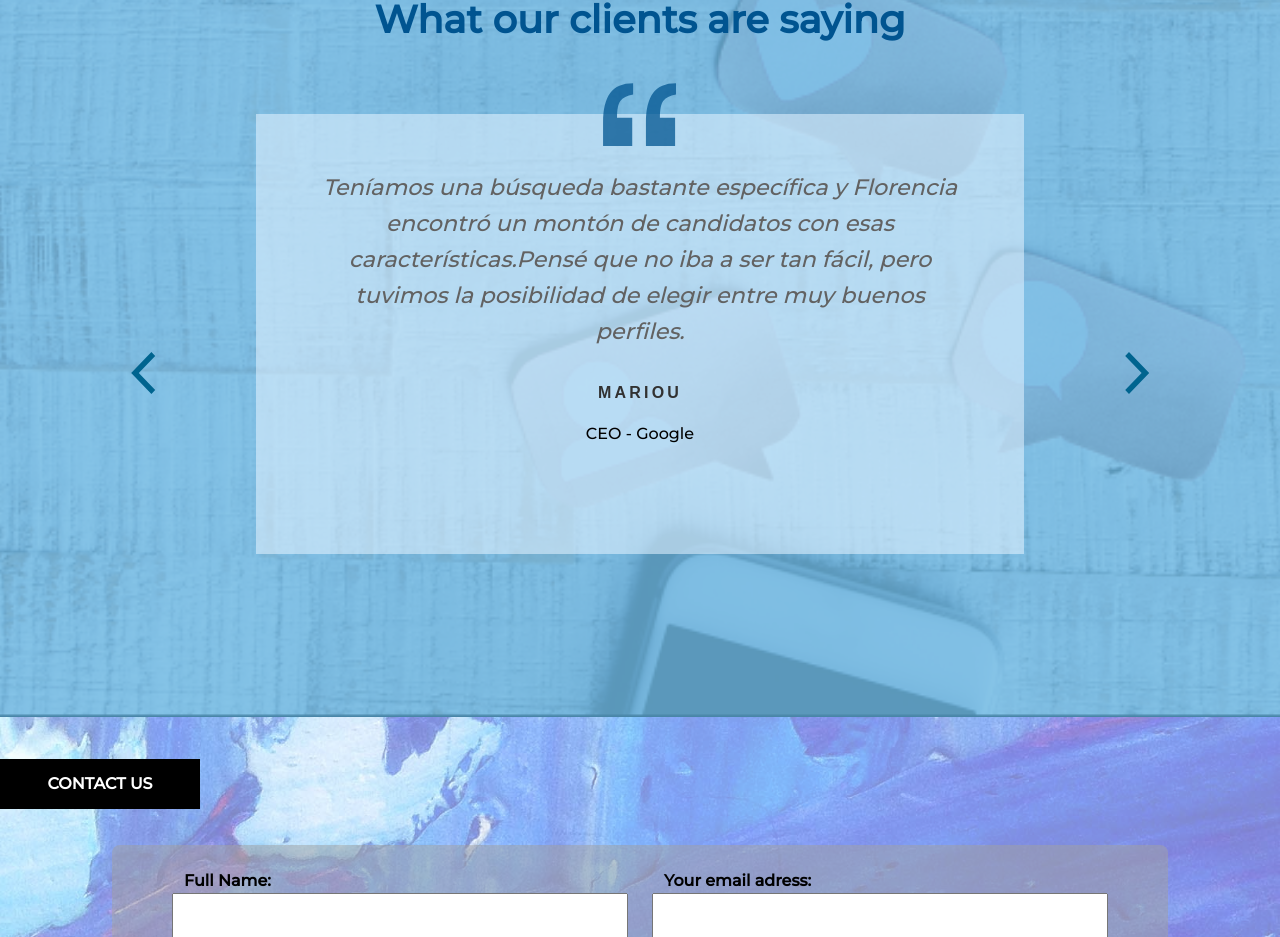
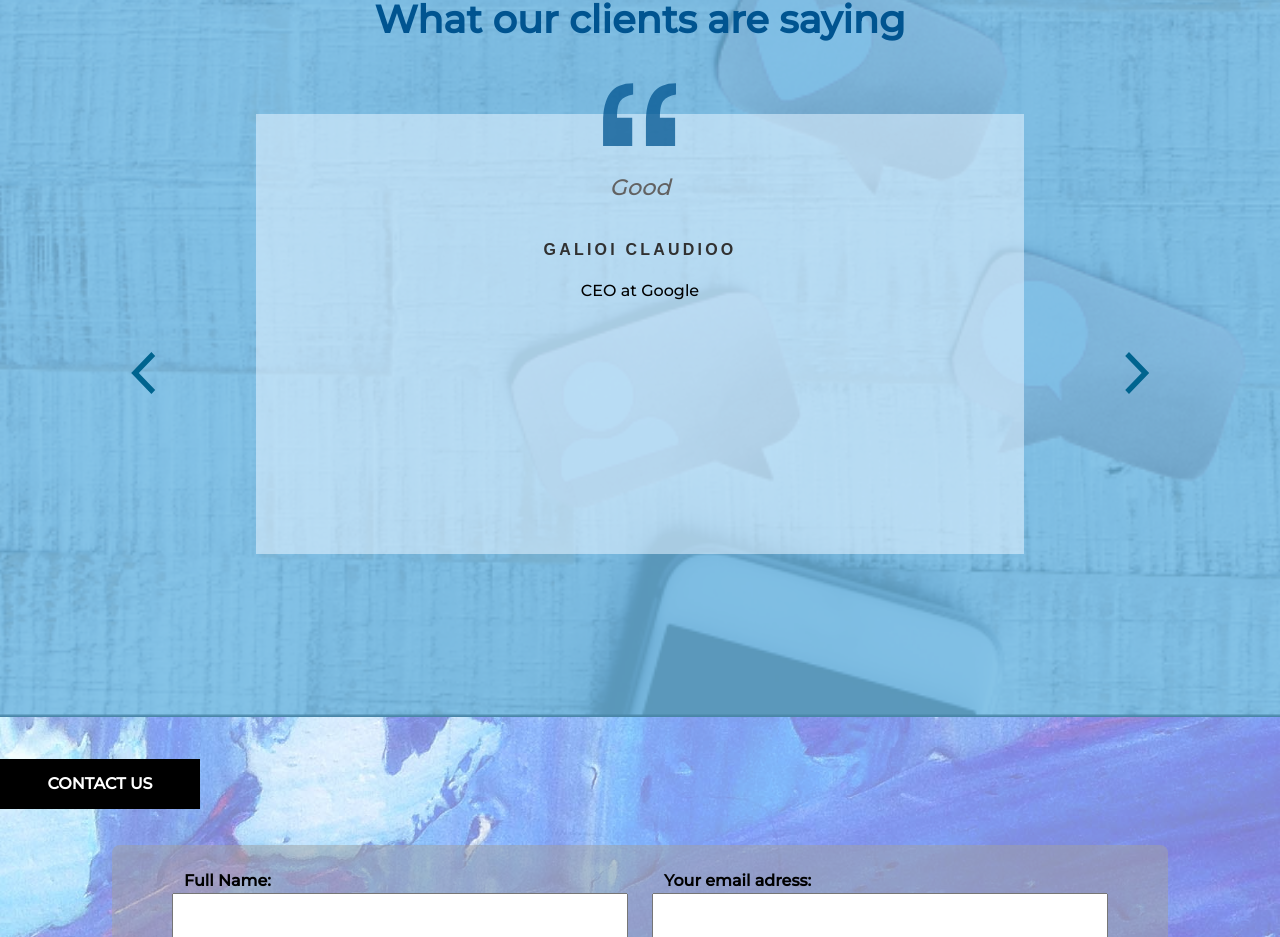
Before and after one commit to hernan-clich/skillwave, a React (Create React App) app: page / in a window 1280 px wide. Shown: the part 3147-4084 px from the top of the page. Built offline with nearby package versions, Linux system fonts and the light colour scheme.

Commit message:
Finished functional carousel, contents pending

```diff
--- a/src/components/Testimonials.jsx
+++ b/src/components/Testimonials.jsx
@@ -1,46 +1,39 @@
-import React, {
-    useState,
-    useRef
-} from 'react';
-import {
-    openQuotes,
-    prevArrow
-} from './Svgs';
-import {
-    testiEng,
-    testiEsp
-} from './Text';
+import React, { useState, useEffect, useRef } from 'react';
+import { openQuotes, prevArrow } from './Svgs';
+import { testiEng, testiEsp } from './Text';
 
 function Testimonials(props) {
     const testiState = props.testiState;
     const testiCard = useRef();
     const clientNameRef = useRef();
-    const [clientName, setclientName] = useState(testiEng[2].clientNameEng);
+    const { testiContEng, clientNameEng, jobTitleEng } = testiEng;
+    const { testiContEsp, clientNameEsp, jobTitleEsp } = testiEsp;
+    const [testiCont, setTestiCont] = useState(testiContEng[2]);
+    const [clientName, setclientName] = useState(clientNameEng[2]);
+    const [jobTitle, setJobTitle] = useState(jobTitleEng[2]);
 
-    const clientIndex = () => {
-        return testiEng.findIndex(c => c === clientNameRef.current.innerText);
-    }
 
-    const clientSwapper = () => {
-        if (testiState) {
-            if (clientNameRef.current.innerText === testiEng[testiEng.length - 1]) {
-                setTimeout(() => {
-                    setclientName(testiEng[0].clientNameEng);
-                }, 399);
+
+    const nextClient = ind => {
+        if(testiState){
+            if(clientNameRef.current.innerText === clientNameEng[2]){
+                setTestiCont(testiContEng[0]);
+                setclientName(clientNameEng[0]);
+                setJobTitle(jobTitleEng[0]);
             } else {
-                setTimeout(() => {
-                    setclientName(testiEng[clientIndex() + 1].clientNameEng);
-                }, 399);
+                setTestiCont(testiContEng[ind + 1]);
+                setclientName(clientNameEng[ind + 1]);
+                setJobTitle(jobTitleEng[ind + 1]);
             }
         } else {
-            if (clientNameRef.current.innerText === testiEsp[testiEsp.length - 1]) {
-                setTimeout(() => {
-                    setclientName(testiEsp[0].clientNameEsp);
-                }, 399);
+            if(clientNameRef.current.innerText === clientNameEsp[2]){
+                setTestiCont(testiContEsp[0]);
+                setclientName(clientNameEsp[0]);
+                setJobTitle(jobTitleEsp[0]);
             } else {
-                setTimeout(() => {
-                    setclientName(testiEsp[clientIndex() + 1].clientNameEsp);
-                }, 399);
+                setTestiCont(testiContEsp[ind + 1]);
+                setclientName(clientNameEsp[ind + 1]);
+                setJobTitle(jobTitleEsp[ind + 1]);
             }
         }
     }
@@ -51,28 +44,31 @@ function Testimonials(props) {
             testiCard.current.classList.remove('prev-testimonial');
         }, 799);
     }
-    setTimeout(() => {
-
-    }, 799);
 
     const nextSlideEffect = () => {
-        console.log(testiEng, testiState);
-        clientSwapper();
+        nextClient(testiState
+            ? clientNameEng.findIndex(el => el === clientNameRef.current.innerText)
+            : clientNameEsp.findIndex(el => el === clientNameRef.current.innerText)
+        );
         testiCard.current.classList.add('next-testimonial');
         setTimeout(() => {
             testiCard.current.classList.remove('next-testimonial');
         }, 799);
     }
 
+    useEffect(() => {
+        nextSlideEffect()
+    },[testiState]);
+
     return (
         <div className = "testimonials" >
             <div className = "testi-layer" >
-                <h2 > What our clients are saying </h2>
+                <h2>{testiState ? 'What our clients are saying' : 'Qué dicen nuestros clientes'}</h2>
                 <div ref = { testiCard } className = "testi-text-wrapper">
                     {openQuotes()}
-                    <p> Teníamos una búsqueda bastante específica y Florencia encontró un montón de candidatos con esas características.Pensé que no iba a ser tan fácil, pero tuvimos la posibilidad de elegir entre muy buenos perfiles. </p>
+                    <p>{testiCont}</p>
                     <span ref = {clientNameRef}>{clientName}</span>
-                    <span> CEO - Google </span>
+                    <span>{jobTitle}</span>
                 </div>
                 <div className = "arrow-container-prev" onClick = {prevSlideEffect}>
                     {prevArrow()}
--- a/src/components/Text.jsx
+++ b/src/components/Text.jsx
@@ -67,38 +67,14 @@ export const contentText = {
     }
 };
 
-export const testiEng = [
-    {
-        testiContentEng: '',
-        clientNameEng: 'GALIOU CLAUDIOU',
-        clientTitleEng: ''
-    },
-    {
-        testiContentEng: '',
-        clientNameEng: 'PANCHOU VILIA',
-        clientTitleEng: ''
-    },
-    {
-        testiContentEng: '',
-        clientNameEng: 'MARIOU',
-        clientTitleEng: ''
-    }
-];
+export const testiEng =  {
+    testiContEng : ['Good', 'Bad', 'Great'],
+    clientNameEng: ['GALIOI CLAUDIOO', 'PANCHOU VILIA', 'MARIOU'],
+    jobTitleEng: ['CEO at Google', 'CFO at Amazon', 'Ninja at UK']
+};
 
-export const testiEsp =  [
-    {
-        testiContentEsp: '',
-        clientNameEsp: 'GALLO CLAUDIO',
-        clientTitleEsp: ''
-    },
-    {
-        testiContentEsp: '',
-        clientNameEsp: 'PANCHO VILLA',
-        clientTitleEsp: ''
-    },
-    {
-        testiContentEsp: '',
-        clientNameEsp: 'MARIO',
-        clientTitleEsp: ''
-    }
-];
+export const testiEsp =  {
+    testiContEsp : ['Bueno', 'Malo', 'Genial'],
+    clientNameEsp: ['GALLO CLAUDIO', 'PANCHO VILLA', 'MARIO'],
+    jobTitleEsp: ['Capo en Google', 'Number uan en Amazon', 'Ninja argento']
+};
```
